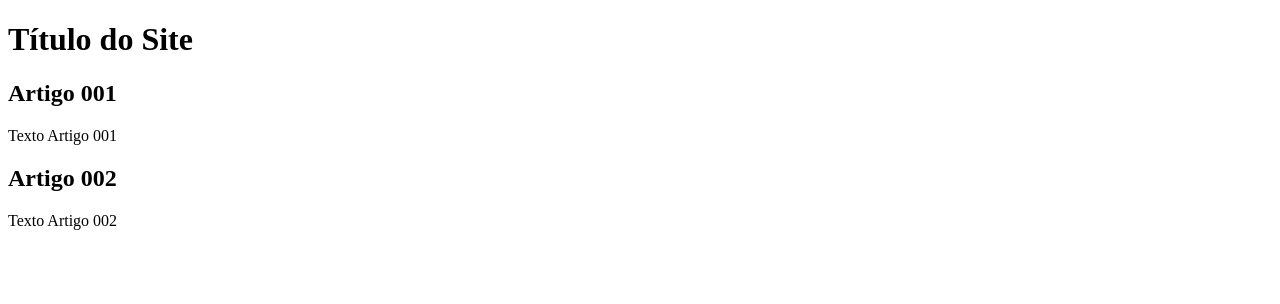
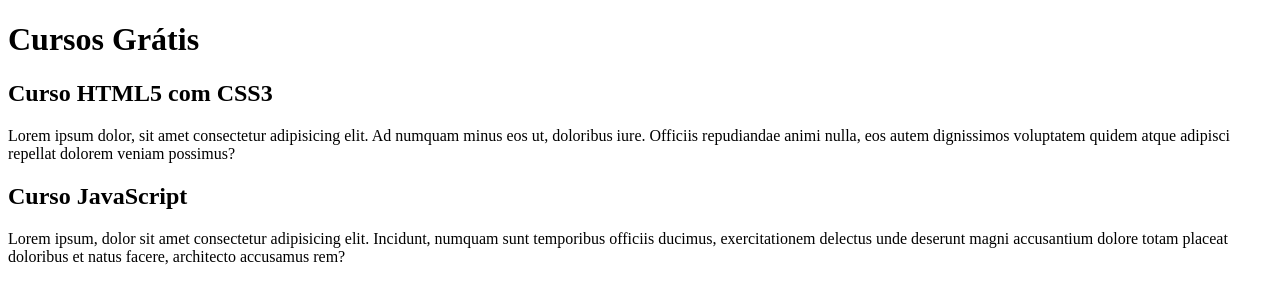
Before and after one commit to rrarrudadev/projeto-site, a plain HTML site: page index.html in a window 1280 px wide. Drawn offline with Linux system fonts and the light colour scheme.

Commit message:
inserindo conteudo

```diff
--- a/index.html
+++ b/index.html
@@ -8,15 +8,15 @@
 <body>
         <main>
                 <header>
-                        <h1>Título do Site</h1>
+                        <h1>Cursos Grátis</h1>
                 </header>
                 <article>
-                        <h2>Artigo 001</h2>
-                        <p>Texto Artigo 001</p>
+                        <h2>Curso HTML5 com CSS3</h2>
+                        <p>Lorem ipsum dolor, sit amet consectetur adipisicing elit. Ad numquam minus eos ut, doloribus iure. Officiis repudiandae animi nulla, eos autem dignissimos voluptatem quidem atque adipisci repellat dolorem veniam possimus?</p>
                 </article>
                 <article>
-                        <h2>Artigo 002</h2>
-                        <p>Texto Artigo 002</p>
+                        <h2>Curso JavaScript</h2>
+                        <p>Lorem ipsum, dolor sit amet consectetur adipisicing elit. Incidunt, numquam sunt temporibus officiis ducimus, exercitationem delectus unde deserunt magni accusantium dolore totam placeat doloribus et natus facere, architecto accusamus rem?</p>
                 </article>
         </main>
 </body>
```
